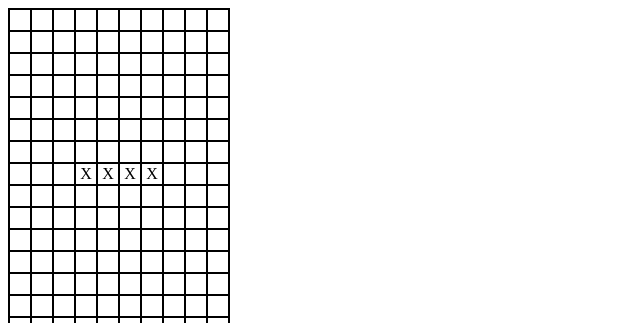
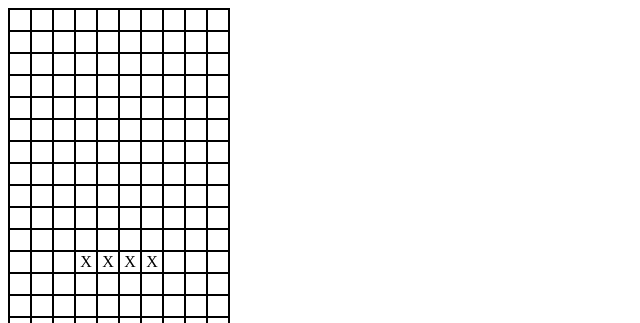
Before and after one commit to ZakrepaShe/tetris, a plain HTML site: page index.html in a window 1280 px wide. Shown: the top 323 px of the page, 0-640 px from the left. Drawn offline with Linux system fonts and the light colour scheme.

Commit message:
8 typos and errors fixed + paint & gravity loops united Fully playable, need to add comments/refactoring

```diff
--- a/index.html
+++ b/index.html
@@ -48,10 +48,12 @@
       .join('');
 
   // add game vars
-  let gravityTimerHolder;
+  let currentGravityCycle = 0;
+  let defaultGravityCycle = 30;//1 cell/s
+  let fastGravityCycle = 15; //  2 cells/s
+  let userGravityCycle = defaultGravityCycle;
   let paintTimerHolder;
-  let gravityLoopTime = 1000;
-  let paintLoopTime = 16;
+  let paintLoopTime = 16; //16ms = 30fps
   let startPositionDelta = [0,0];
   let deathFigures = [];
   let currentAction;
@@ -83,7 +85,7 @@
       [[4,2],[5,1],[5,2],[6,2]],
       [[5,1],[5,2],[5,3],[6,2]],
       [[4,1],[5,1],[5,2],[6,1]],
-      [[5,1],[5,2],[5,3],[6,2]]
+      [[5,1],[5,2],[5,3],[4,2]]
     ],
     'Z': [
       [[4,1],[5,1],[5,2],[6,2]],
@@ -114,10 +116,11 @@
 
 
   //dirty funcs ----
-  const getNextFigureViewPosition = () => figureViewNumber + 1 < figureViews.length - 1 ?  figureViewNumber + 1 : 0;
+  const getNextFigureViewPosition = () => figureViewNumber + 1 < figureViews.length ?  figureViewNumber + 1 : 0;
 
   function nextFigureView() {
-    figureCurrentView = figureViews[getNextFigureViewPosition];
+    figureViewNumber = getNextFigureViewPosition();
+    figureCurrentView = figureViews[figureViewNumber];
   }
 
   const overlapsBottomBorder = figure => figure.some(([,y]) => y > rows - 1);
@@ -129,23 +132,22 @@
     Object.entries(
       deathFigures.reduce((acc, [, lineNumber]) => ({
         ...acc,
-        y: acc[lineNumber] ? acc[lineNumber]++ : 1
+        [lineNumber]: acc[lineNumber] ? acc[lineNumber] + 1 : 1
       }), {}))
       .filter(([, totalBlocksInLine]) => totalBlocksInLine === cols)
       .map(([lineNumber,]) => lineNumber)
       .forEach(number => {
-        reduceFullLine(deathFigures, +number);
+        deathFigures = reduceFullLine(deathFigures, +number);
       })
   };
 
-  function moveFigureDown() {
+  const moveFigureDown = () => {
     const figureToCheck = applyMovements(figureCurrentView, [startPositionDelta[0],startPositionDelta[1]+1]);
     if(!(overlapsBottomBorder(figureToCheck) || hasOverlays(figureToCheck, deathFigures))){
       startPositionDelta[1]+=1;
-      gravityLoopTime = 1000;
     } else {
       //check for lines and move if necessary
-      deathFigures = deathFigures.push(applyMovements(figureCurrentView, startPositionDelta));
+      deathFigures.push(...applyMovements(figureCurrentView, startPositionDelta));
       removeFullLines();
       //generate new figure
       startPositionDelta = [0,0];
@@ -159,17 +161,17 @@
         deathFigures = [];
       }
     }
-  }
+  };
 
   const actionsHolder = {
     rotateFigure: () => {
-      const figureToCheck = applyMovements(figureViews[getNextFigureViewPosition], startPositionDelta);
+      const figureToCheck = applyMovements(figureViews[getNextFigureViewPosition()], startPositionDelta);
       if(!(overlapsAnyBorder(figureToCheck) || hasOverlays(figureToCheck, deathFigures))){
         nextFigureView()
       }
     },
     speedUpFalling: () => {
-      gravityLoopTime = 500;
+      userGravityCycle = fastGravityCycle;
     },
     moveFigureLeft: () => {
       const figureToCheck = applyMovements(figureCurrentView, [startPositionDelta[0]-1,startPositionDelta[1]]);
@@ -204,30 +206,30 @@
   });
 
 
-  function paintCurrentState() {
-    const firureToRender = applyMovements(figureCurrentView, startPositionDelta);
-    let busyCells = [...firureToRender, ...deathFigures];
+  const paintCurrentState = busyCells => {
     // refresh html
     Array.from(document.getElementsByClassName('cell')).forEach(item => {
       item.classList.remove('cube');
-      if (busyCells.join('_').includes(item.id)) {
+      if (busyCells.some(cell => cell.toString() === item.id)) {
         item.classList.add('cube');
       }
     });
-  }
+  };
 
-  // gravityLoop
-  const gravityLoop = () => {
-    moveFigureDown();
-    gravityTimerHolder = setTimeout(() => {
-      requestAnimationFrame(gravityLoop)
-    }, gravityLoopTime);
+  const calculateCurrentState = () => {
+    const figureToRender = applyMovements(figureCurrentView, startPositionDelta);
+    return [...figureToRender, ...deathFigures];
   };
-  requestAnimationFrame(gravityLoop);
 
   //paintLoop
   const paintLoop = () => {
-    paintCurrentState();
+    currentGravityCycle++;
+    if (currentGravityCycle > userGravityCycle){
+      moveFigureDown();
+      currentGravityCycle = 0;
+      userGravityCycle = defaultGravityCycle;
+    }
+    paintCurrentState(calculateCurrentState());
     paintTimerHolder = setTimeout(() => {
       requestAnimationFrame(paintLoop)
     }, paintLoopTime);
```
